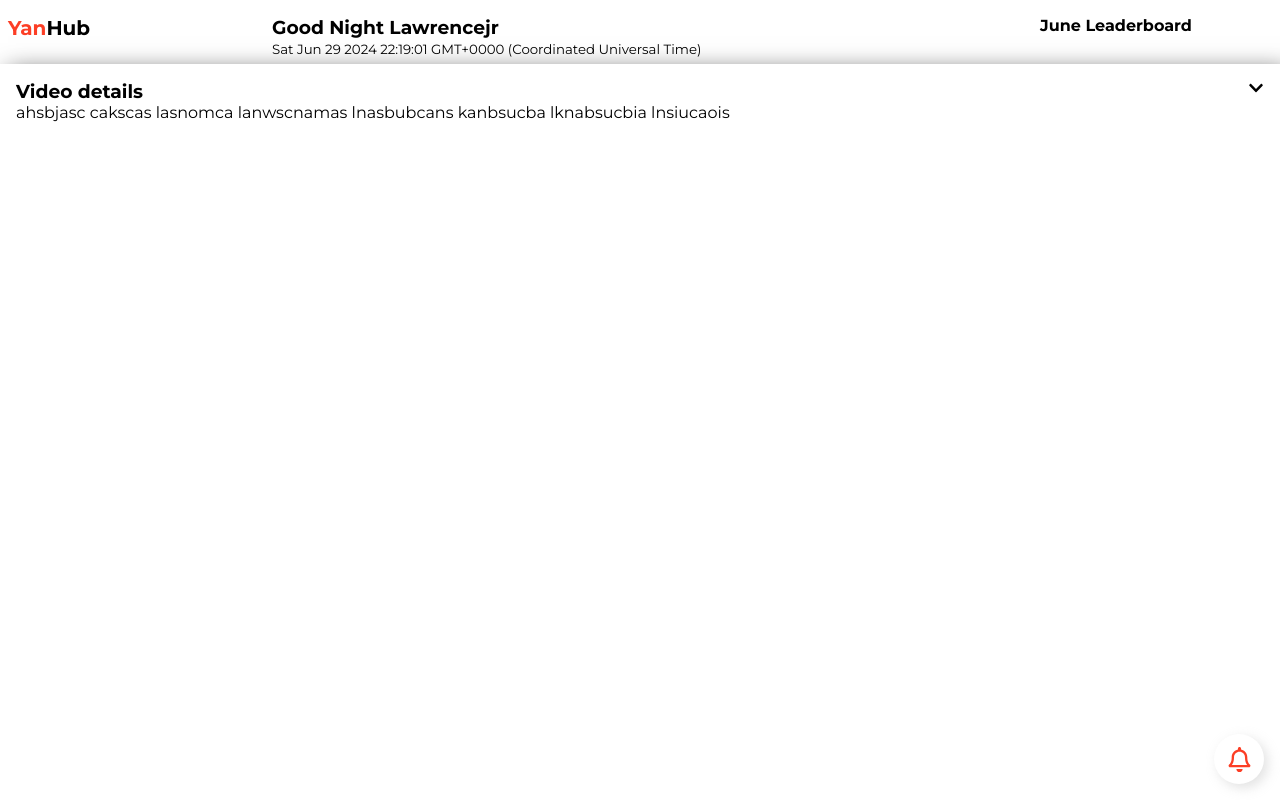
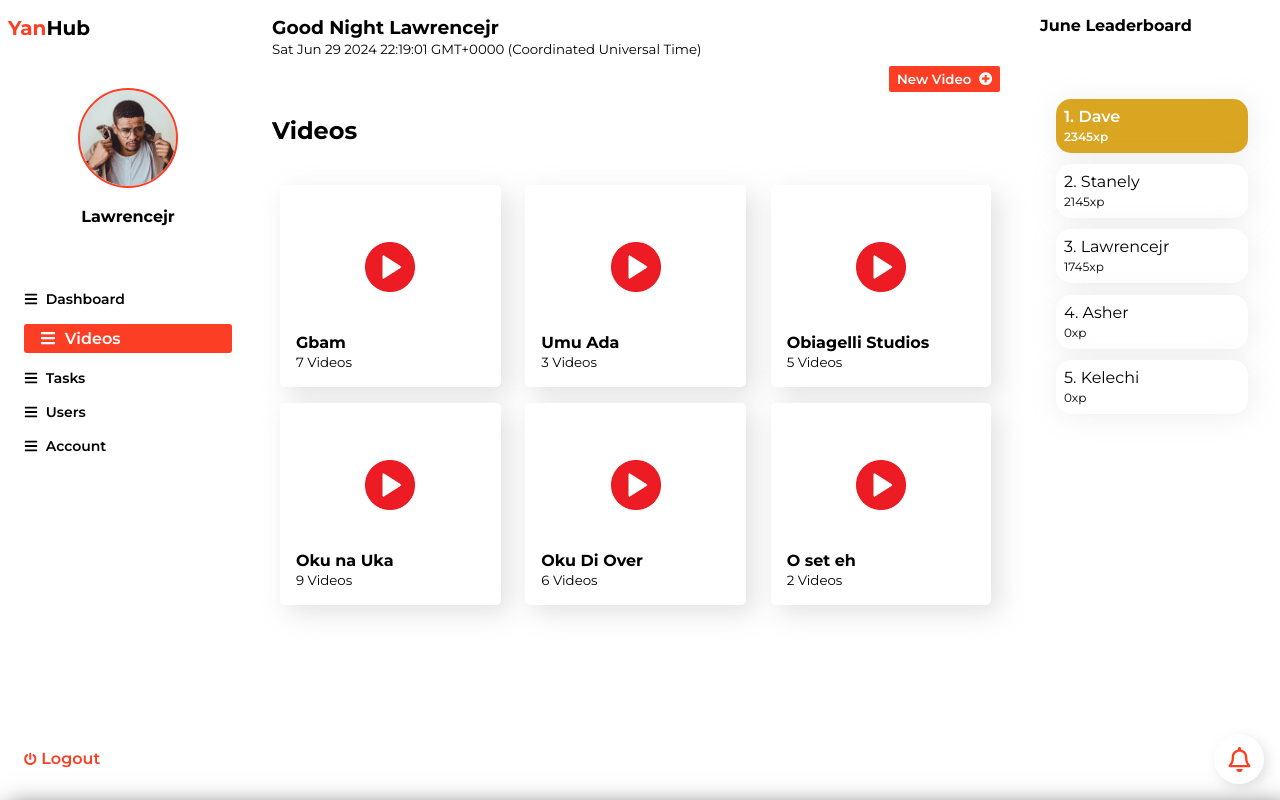
Before and after one commit to lawrencejr5/yanhub, a React (Create React App) app in the folder client/: page /videos in a window 1280 px wide. Built offline with nearby package versions, Linux system fonts and the light colour scheme.

Commit message:
still trying to setup video folders

```diff
--- a/client/src/App.js
+++ b/client/src/App.js
@@ -9,6 +9,7 @@ import Users from "./pages/Users";
 import Account from "./pages/Account";
 import MyTasks from "./pages/MyTasks";
 import Videos from "./pages/Videos";
+import Video from "./pages/Video";
 const App = () => {
   return (
     <>
@@ -18,6 +19,7 @@ const App = () => {
           <Route path="login" element={<Login />}></Route>
           <Route path="register" element={<Register />}></Route>
           <Route path="videos" element={<Videos />}></Route>
+          <Route path="videos/:name" element={<Video />}></Route>
           <Route path="tasks" element={<Tasks />}></Route>
           <Route path="users" element={<Users />}></Route>
           <Route path="account" element={<Account />}></Route>
--- a/client/src/Context.js
+++ b/client/src/Context.js
@@ -4,8 +4,8 @@ const ContextApp = createContext();
 export const Context = ({ children }) => {
   const [openCreateTaskModal, setOpenCreateTaskModal] = useState(false);
   const [openCreateVideoModal, setOpenCreateVideoModal] = useState(false);
-  const [videoDetailsModal, setVideoDetailsModal] = useState(true);
-
+  const [videoDetailsModal, setVideoDetailsModal] = useState(false);
+  const [vidDetailsId, setVidDetailsId] = useState(1);
   return (
     <ContextApp.Provider
       value={{
@@ -15,6 +15,8 @@ export const Context = ({ children }) => {
         setOpenCreateVideoModal,
         videoDetailsModal,
         setVideoDetailsModal,
+        vidDetailsId,
+        setVidDetailsId,
       }}
     >
       {children}
--- a/client/src/components/LeaderboardNav.jsx
+++ b/client/src/components/LeaderboardNav.jsx
@@ -1,11 +1,14 @@
 import React from "react";
 
 import { leaderboard } from "../data/leaderboard";
+import { month } from "../data/date";
 const LeaderboardNav = () => {
+  const d = new Date();
+  const currMonth = month[d.getMonth()];
   return (
     <aside className="relative">
       <div className="sticky">
-        <h4>June Leaderboard</h4>
+        <h4>{currMonth} Leaderboard</h4>
 
         <div className="list">
           <ul>
--- /dev/null
+++ b/client/src/components/SingleShow.jsx
@@ -0,0 +1,28 @@
+import React from "react";
+import { useNavigate } from "react-router-dom";
+
+import { useGlobalContext } from "../Context";
+import { videos } from "../data/videos";
+
+const SingleShow = ({ shws }) => {
+  const { show, numOfVids } = shws;
+
+  const navigate = useNavigate();
+  const setVid = () => {
+    navigate(`/videos/${show}`);
+  };
+
+  return (
+    <div className="video" onClick={() => setVid()}>
+      <div className="vid-icon">
+        <img src="/imgs/icons/video-icon.jpg" alt="" />
+      </div>
+      <div className="vid-details">
+        <strong>{`${show}`}</strong>
+        <small>{numOfVids} Videos</small>
+      </div>
+    </div>
+  );
+};
+
+export default SingleShow;
--- a/client/src/components/SingleVideo.jsx
+++ /dev/null
@@ -1,22 +0,0 @@
-import React from "react";
-
-import { useGlobalContext } from "../Context";
-
-const SingleVideo = ({ vid }) => {
-  const { ep, show, status } = vid;
-  const { setVideoDetailsModal } = useGlobalContext();
-
-  return (
-    <div className="video" onClick={() => setVideoDetailsModal(true)}>
-      <div className="vid-icon">
-        <img src="/imgs/icons/video-icon.jpg" alt="" />
-      </div>
-      <div className="vid-details">
-        <strong>{`${show}(${ep})`}</strong>
-        <small className="tag">{status}</small>
-      </div>
-    </div>
-  );
-};
-
-export default SingleVideo;
--- a/client/src/components/VideoDetails.jsx
+++ b/client/src/components/VideoDetails.jsx
@@ -3,8 +3,12 @@ import { FaChevronDown } from "react-icons/fa";
 
 import { useGlobalContext } from "../Context";
 
+import { videos } from "../data/videos";
+
 const VideoDetails = ({ open }) => {
-  const { setVideoDetailsModal } = useGlobalContext();
+  const { setVideoDetailsModal, vidDetailsId } = useGlobalContext();
+  const singleVid = videos.find((vid) => vid.id === vidDetailsId);
+  const { show, ep, dur, users, status } = singleVid;
   return (
     <div className={open ? "vid-details-modal" : "vid-details-modal hide-down"}>
       <div className="header">
@@ -15,9 +19,28 @@ const VideoDetails = ({ open }) => {
         />
       </div>
       <div className="details">
-        ahsbjasc cakscas lasnomca lanwscnamas lnasbubcans kanbsucba lknabsucbia
-        lnsiucaois
+        <div className="details-container">
+          <strong>Show: </strong>
+          <span>{show}</span>
+        </div>
+        <div className="details-container">
+          <strong>Episode: </strong>
+          <span>{ep}</span>
+        </div>
+        <div className="details-container">
+          <strong>Status: </strong>
+          <span>{status}</span>
+        </div>
+        <div className="details-container">
+          <strong>No. of users on it: </strong>
+          <span>{users}</span>
+        </div>
+        <div className="details-container">
+          <strong>Duration: </strong>
+          <span>{dur}</span>
+        </div>
       </div>
+      <button>Show Tasks</button>
     </div>
   );
 };
--- a/client/src/data/videos.js
+++ b/client/src/data/videos.js
@@ -4,35 +4,75 @@ export const videos = [
     show: "Gbam",
     status: "undone",
     ep: "Celebrity Barrister",
+    users: 5,
+    dur: "2hr 55mins",
   },
   {
     id: 2,
     show: "Obiagelli Studios",
     status: "editing",
     ep: "Uka",
+    dur: "",
   },
   {
     id: 3,
     show: "Oku na Uka",
     status: "completed",
     ep: "7",
+    dur: "",
   },
   {
     id: 4,
     show: "Oku Di Over",
     status: "undone",
     ep: "4",
+    dur: "",
   },
   {
     id: 5,
     show: "O set eh",
     status: "completed",
     ep: "8",
+    dur: "",
   },
   {
     id: 5,
-    show: "O set eh",
+    show: "Umu Ada",
     status: "undone",
     ep: "8",
+    dur: "",
   },
 ];
+
+export const shows = [
+  {
+    id: 1,
+    show: "Gbam",
+    numOfVids: 7,
+  },
+  {
+    id: 2,
+    show: "Umu Ada",
+    numOfVids: 3,
+  },
+  {
+    id: 3,
+    show: "Obiagelli Studios",
+    numOfVids: 5,
+  },
+  {
+    id: 4,
+    show: "Oku na Uka",
+    numOfVids: 9,
+  },
+  {
+    id: 5,
+    show: "Oku Di Over",
+    numOfVids: 6,
+  },
+  {
+    id: 1,
+    show: "O set eh",
+    numOfVids: 2,
+  },
+];
--- a/client/src/index.css
+++ b/client/src/index.css
@@ -675,16 +675,23 @@ main {
   border-radius: 50%;
 }
 .video-main .videos-container .video .vid-details strong {
-  height: 60px;
   display: table;
 }
 .video-main .videos-container .video .vid-details .tag {
-  background-color: green;
   padding: 0.3rem;
   color: var(--secondary2);
   border-radius: 4px;
+  font-size: 10px;
 }
-
+.video-main .videos-container .video .vid-details .danger {
+  background-color: #fc3e25;
+}
+.video-main .videos-container .video .vid-details .success {
+  background-color: #10c319;
+}
+.video-main .videos-container .video .vid-details .warning {
+  background-color: #ff9900;
+}
 .video-main .vid-details-modal {
   height: 100vh;
   width: 100%;
@@ -692,7 +699,7 @@ main {
   box-shadow: var(--box-shadow4);
   position: fixed;
   top: 0;
-  transform: translateY(8%);
+  transform: translateY(60%);
   padding: 1rem;
 }
 .video-main .hide-down {
@@ -705,6 +712,14 @@ main {
 .video-main .vid-details-modal .header .icon {
   cursor: pointer;
 }
+.video-main .vid-details-modal .details {
+  margin-top: 1rem;
+  display: grid;
+  grid-template-columns: 1fr 1fr;
+}
+.video-main .vid-details-modal .details .details-container {
+  margin: 1rem;
+}
 /* Users Page Styling */
 .users-main .body {
   padding: 1rem;
--- /dev/null
+++ b/client/src/pages/Video.jsx
@@ -0,0 +1,7 @@
+import React from "react";
+
+const Video = () => {
+  return <div>Video</div>;
+};
+
+export default Video;
--- a/client/src/pages/Videos.jsx
+++ b/client/src/pages/Videos.jsx
@@ -3,14 +3,14 @@ import { FaPlusCircle } from "react-icons/fa";
 
 import { useGlobalContext } from "../Context";
 
-import { videos } from "../data/videos";
+import { videos, shows } from "../data/videos";
 
 import Nav from "../components/Nav";
 import LeaderboardNav from "../components/LeaderboardNav";
 import Bell from "../components/Bell";
 import Greet from "../components/Greet";
 import CreateVideoForm from "../components/CreateVideoForm";
-import SingleVideo from "../components/SingleVideo";
+import SingleShow from "../components/SingleShow";
 import VideoDetails from "../components/VideoDetails";
 
 const Videos = () => {
@@ -19,6 +19,7 @@ const Videos = () => {
   useEffect(() => {
     document.title = "Yanhub - Videos";
   }, []);
+
   return (
     <main className="video-main grid-body">
       <Nav />
@@ -33,16 +34,10 @@ const Videos = () => {
         <div className="videos">
           <div className="header">
             <h2>Videos</h2>
-            <select name="" id="">
-              <option value="">Sort...</option>
-              <option value="">Completed</option>
-              <option value="">Ongoing</option>
-              <option value="">Undone</option>
-            </select>
           </div>
           <div className="videos-container">
-            {videos.map((vid, index) => {
-              return <SingleVideo key={index} vid={vid} />;
+            {shows.map((shws, index) => {
+              return <SingleShow key={index} shws={shws} />;
             })}
           </div>
         </div>
```
Also changed, not shown: client/test.js (added, +21 -0 lines).
